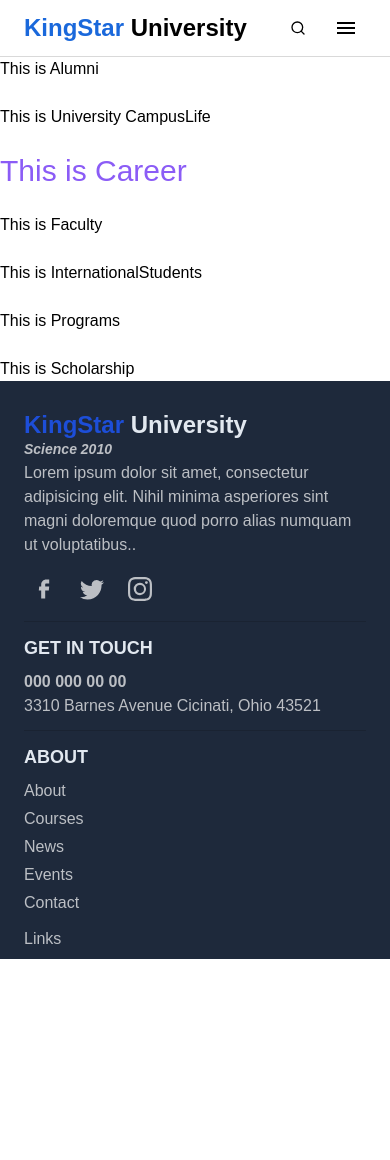
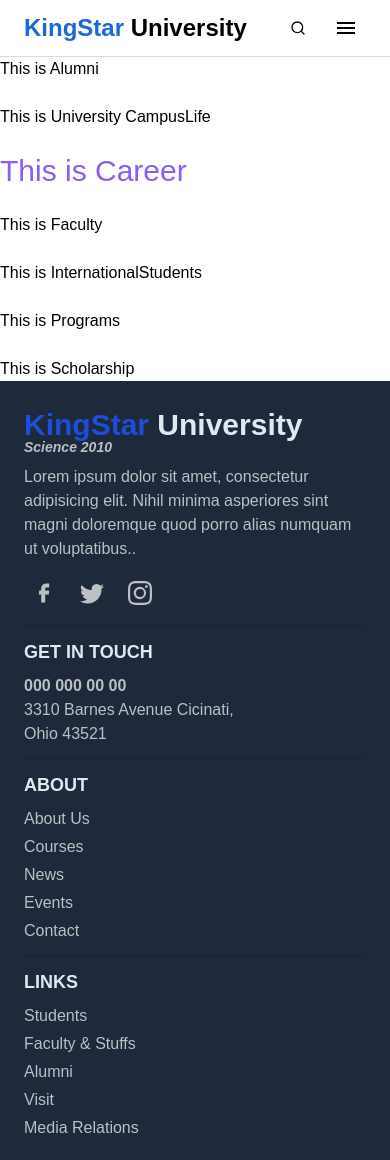
Before and after one commit to Junaed-Uddin/university, a Next.js app: page / in a window 390 px wide. Before the commit the page ends 959 px from the top, so only its background shows below. Built offline with nearby package versions, Linux system fonts and the light colour scheme.

Commit message:
basic responsive footer added

```diff
--- a/layouts/Main/Footer/About.jsx
+++ b/layouts/Main/Footer/About.jsx
@@ -2,13 +2,13 @@ import Link from "next/link";
 
 function About() {
   return (
-    <div className="col-start-1 col-end-13 py-3 border-t-[1px] border-t-ol-default">
+    <div className="col-start-1 sm:col-start-7 col-end-13 sm:col-end-10 py-3 border-t-[1px] border-t-ol-default">
       <h1 className="font-semibold text-lg uppercase mb-2 text-slate-200">
         About
       </h1>
       <nav className="flex flex-col gap-1">
         <Link href="" className="hover:text-primary transition">
-          About
+          About Us
         </Link>
         <Link href="" className="hover:text-primary transition">
           Courses
--- a/layouts/Main/Footer/ContactSection.jsx
+++ b/layouts/Main/Footer/ContactSection.jsx
@@ -1,11 +1,12 @@
 function ContactSection() {
   return (
-    <div className="col-start-1 col-end-13 py-3 border-t-[1px] border-t-ol-default">
+    <div className="col-start-1 col-end-13 sm:col-end-7 py-3 border-t-[1px] border-t-ol-default">
       <h1 className="font-semibold text-lg mb-2 uppercase text-slate-200">
         Get in touch
       </h1>
       <h2 className="font-semibold">000 000 00 00</h2>
-      <p className="">3310 Barnes Avenue Cicinati, Ohio 43521</p>
+      <p className="">3310 Barnes Avenue Cicinati,</p>
+      <p>Ohio 43521</p>
     </div>
   );
 }
--- a/layouts/Main/Footer/Links.jsx
+++ b/layouts/Main/Footer/Links.jsx
@@ -1,5 +1,30 @@
+import Link from "next/link";
+
 function Links() {
-  return <div className="col-start-1 col-end-13">Links</div>;
+  return (
+    <div className="col-start-1 col-end-13 sm:col-start-10 sm:col-end-13 py-3 border-t-[1px] border-t-ol-default">
+      <h1 className="font-semibold text-lg uppercase mb-2 text-slate-200">
+        Links
+      </h1>
+      <nav className="flex flex-col gap-1">
+        <Link href="" className="hover:text-primary transition">
+          Students
+        </Link>
+        <Link href="" className="hover:text-primary transition">
+          Faculty & Stuffs
+        </Link>
+        <Link href="" className="hover:text-primary transition">
+          Alumni
+        </Link>
+        <Link href="" className="hover:text-primary transition">
+          Visit
+        </Link>
+        <Link href="" className="hover:text-primary transition">
+          Media Relations
+        </Link>
+      </nav>
+    </div>
+  );
 }
 
 export default Links;
--- a/layouts/Main/Footer/LogoSection.jsx
+++ b/layouts/Main/Footer/LogoSection.jsx
@@ -7,15 +7,18 @@ import { CgFacebook as FbIcon } from "react-icons/cg";
 
 function LogoSection() {
   return (
-    <div className="col-start-1 col-end-13">
-      <Link href="/">
-        <div className="font-bold text-2xl leading-6">
+    <div className="col-start-1 col-end-13 lg:col-end-5 flex flex-col w-full sm:items-center lg:items-start">
+      <Link
+        href="/"
+        className="flex flex-col sm:items-center lg:items-start mb-2"
+      >
+        <div className="font-bold text-3xl leading-6">
           <span className="text-blue-700">KingStar</span>
           <span className="text-slate-200"> University</span>
         </div>
         <em className="text-sm font-semibold">Science 2010</em>
       </Link>
-      <p>
+      <p className="sm:text-center lg:text-left max-w-[500px]">
         Lorem ipsum dolor sit amet, consectetur adipisicing elit. Nihil minima
         asperiores sint magni doloremque quod porro alias numquam ut
         voluptatibus..
```
